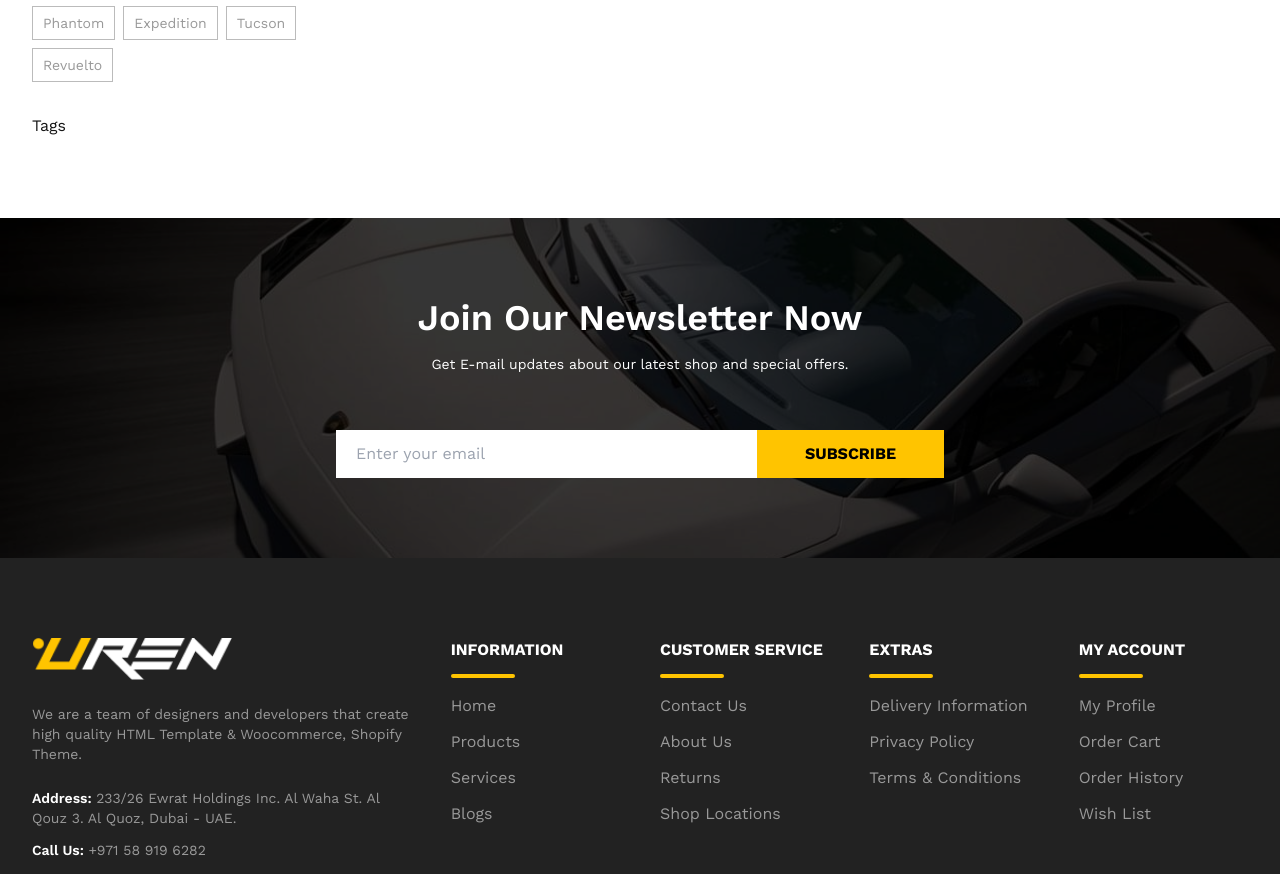
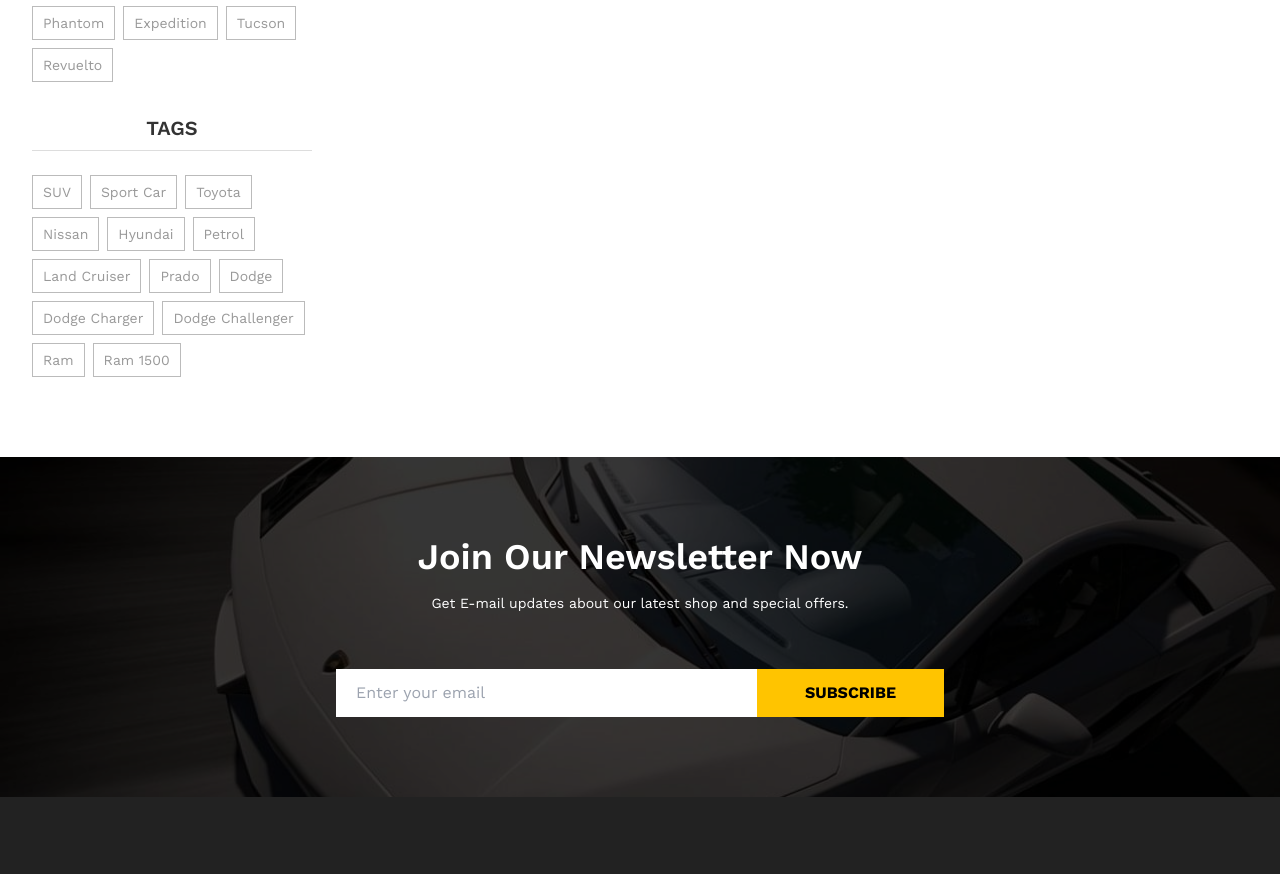
Before and after one commit to shahjalalhazari/Uren-Car-Accessories-Shop, a Next.js app: page /blogs in a window 1280 px wide. Shown: the part 2251-3125 px from the top of the page. Built offline with nearby package versions, Linux system fonts and the light colour scheme.

Commit message:
Responsive Tags list component added.

```diff
--- a/src/app/blogs/blogs-page.css
+++ b/src/app/blogs/blogs-page.css
@@ -89,15 +89,12 @@
 .tag-list {
     @apply flex flex-wrap gap-2 mt-4 text-[#999];
 }
-
 .single-tag {
     @apply flex items-center gap-1 px-2.5 py-1.5 text-sm border border-[#bbb];
 }
-
 .tag-selected {
     @apply bg-blue text-white border-none;
 }
-
 .single-tag:hover {
     @apply bg-primary text-base-100;
 }
@@ -157,7 +154,6 @@
     .tag-list {
         @apply flex flex-wrap gap-2 mt-5;
     }
-
     .single-tag {
         @apply px-2.5 py-1.5 text-sm;
     }
--- a/src/components/blogs/Tags.jsx
+++ b/src/components/blogs/Tags.jsx
@@ -1,7 +1,91 @@
-import React from 'react';
+"use client";
+import { useEffect, useState } from "react";
+import { BiChevronDown, BiPlus } from "react-icons/bi";
 
 const Tags = () => {
-    return <div>Tags</div>;
+  const [selectedTag, setSelectedTag] = useState(null);
+  const [isOpen, setIsOpen] = useState(true); // Default open on medium & large screen
+
+  useEffect(() => {
+    const updateDeviceType = () => {
+      if (window.innerWidth < 769) {
+        setIsOpen(false); // if screen is small then set isOpen "false"
+      }
+    };
+
+    // Initial check
+    updateDeviceType();
+
+    // Add event listener to detect resize
+    window.addEventListener("resize", updateDeviceType);
+
+    // Cleanup listener
+    return () => window.removeEventListener("resize", updateDeviceType);
+  }, []);
+
+  return (
+    <div className="sidebar-item-container">
+      <div className="item-collapse-btn" onClick={() => setIsOpen(!isOpen)}>
+        <h5 className="item-heading">Tags</h5>
+        <button
+          className={`text-2xl uren-transition ${
+            isOpen ? "rotate-180" : "rotate-0"
+          }`}
+        >
+          <BiChevronDown />
+        </button>
+      </div>
+
+      {/* Desktop Header (Always Visible) */}
+      <h5 className="item-heading text-center hidden md:block">Tags</h5>
+      <hr className="sidebar-divider" />
+
+      <div
+        className={`list-items-container uren-transition ${
+          isOpen ? "container-open" : "container-close"
+        }`}
+      >
+        <div className="tag-list">
+          {tagsList.map((tag, index) => (
+            <button
+              key={index}
+              className={`single-tag uren-transition ${
+                selectedTag === tag && "tag-selected"
+              }`}
+              onClick={() => setSelectedTag(selectedTag === tag ? null : tag)}
+            >
+              {tag}
+              {selectedTag === tag && (
+                <BiPlus
+                  className="w-4 h-4 cursor-pointer rotate-45 uren-transition"
+                  onClick={(e) => {
+                    e.stopPropagation();
+                    setSelectedTag(null);
+                  }}
+                />
+              )}
+            </button>
+          ))}
+        </div>
+      </div>
+    </div>
+  );
 };
 
 export default Tags;
+
+const tagsList = [
+  "SUV",
+  "Sport Car",
+  "Toyota",
+  "Nissan",
+  "Hyundai",
+  "Petrol",
+  "Land Cruiser",
+  "Prado",
+  "Dodge",
+  "Dodge Charger",
+  "Dodge Challenger",
+  "Ram",
+  "Ram 1500",
+];
```
